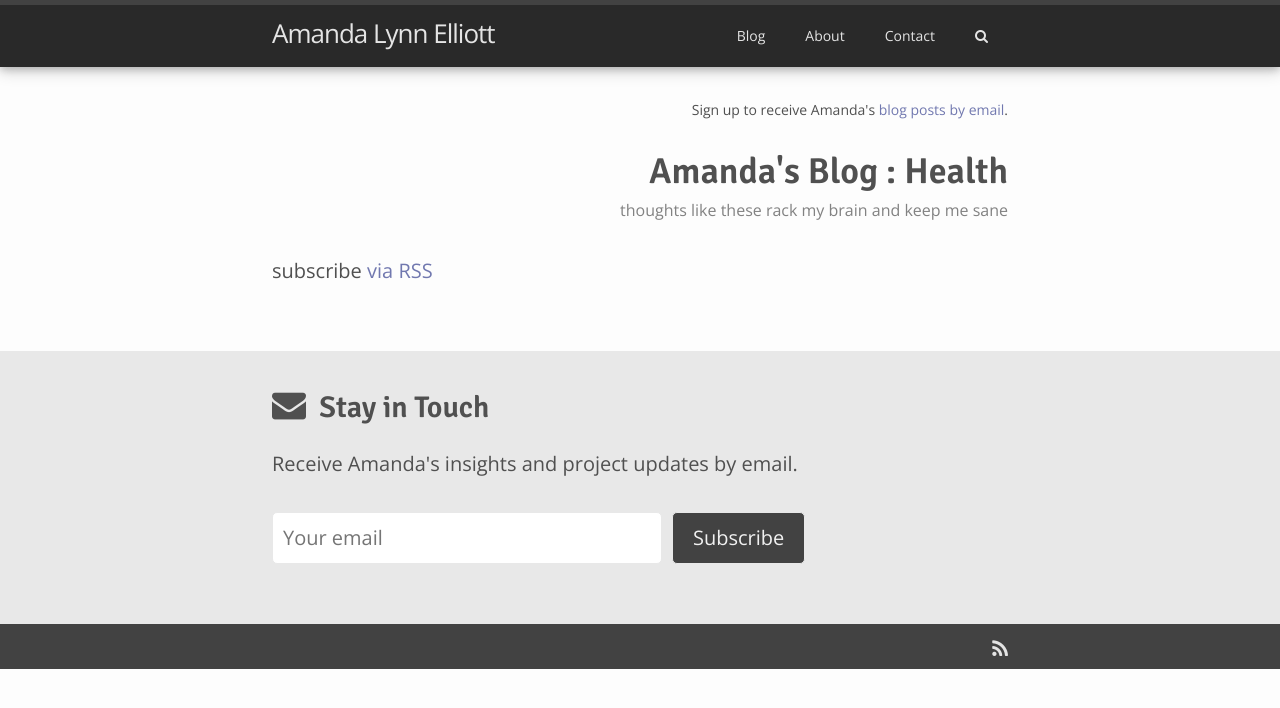
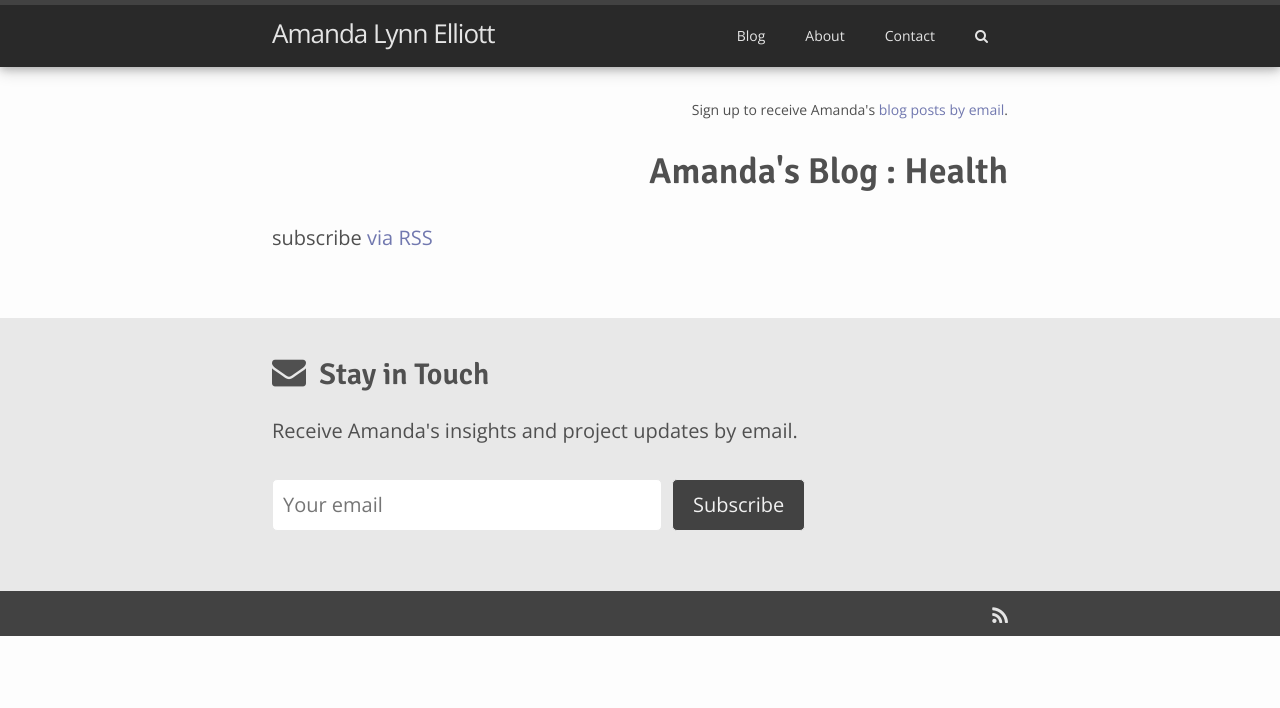
Before and after one commit to amandalynnelliott/amandalynnelliott.github.io-dev, a Jekyll site: the page built from _pages/health.md, in a window 1280 px wide. Shown: the top 708 px of the page. Built offline with Jekyll 4.4.1, drawn with Linux system fonts in a browser that asks for light colours; nearby versions of some CDN libraries.

Commit message:
Page caption conditional for category pages

```diff
--- a/_layouts/posts.html
+++ b/_layouts/posts.html
@@ -9,7 +9,9 @@ layout: default
 				: {{ page.title }}
 			{% endif %}
 		</h1>
-		<p class="post-meta">thoughts like these rack my brain and keep me sane</p>
+		{% if page.category == null %}
+			<p class="post-meta">thoughts like these rack my brain and keep me sane</p>
+		{% endif %}
 	</div>
 	{{ content }}
 	<ul class="post-list">
```
